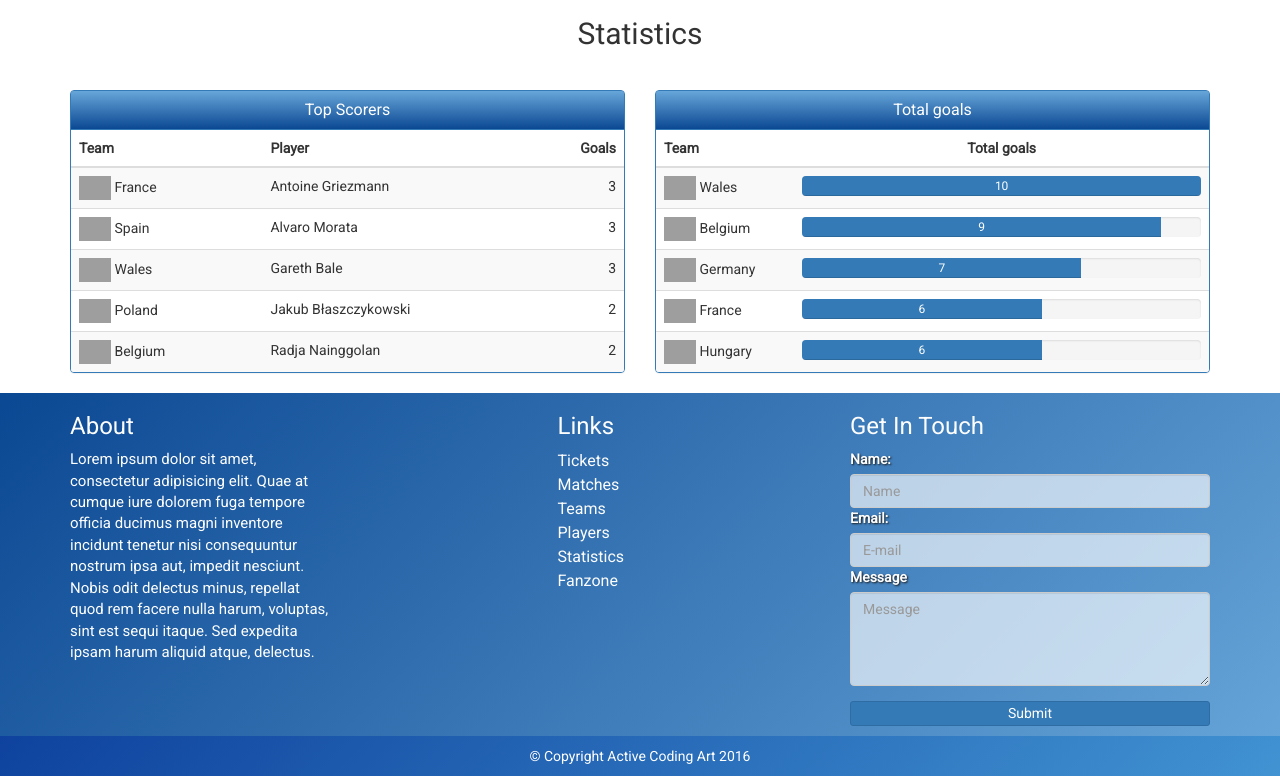
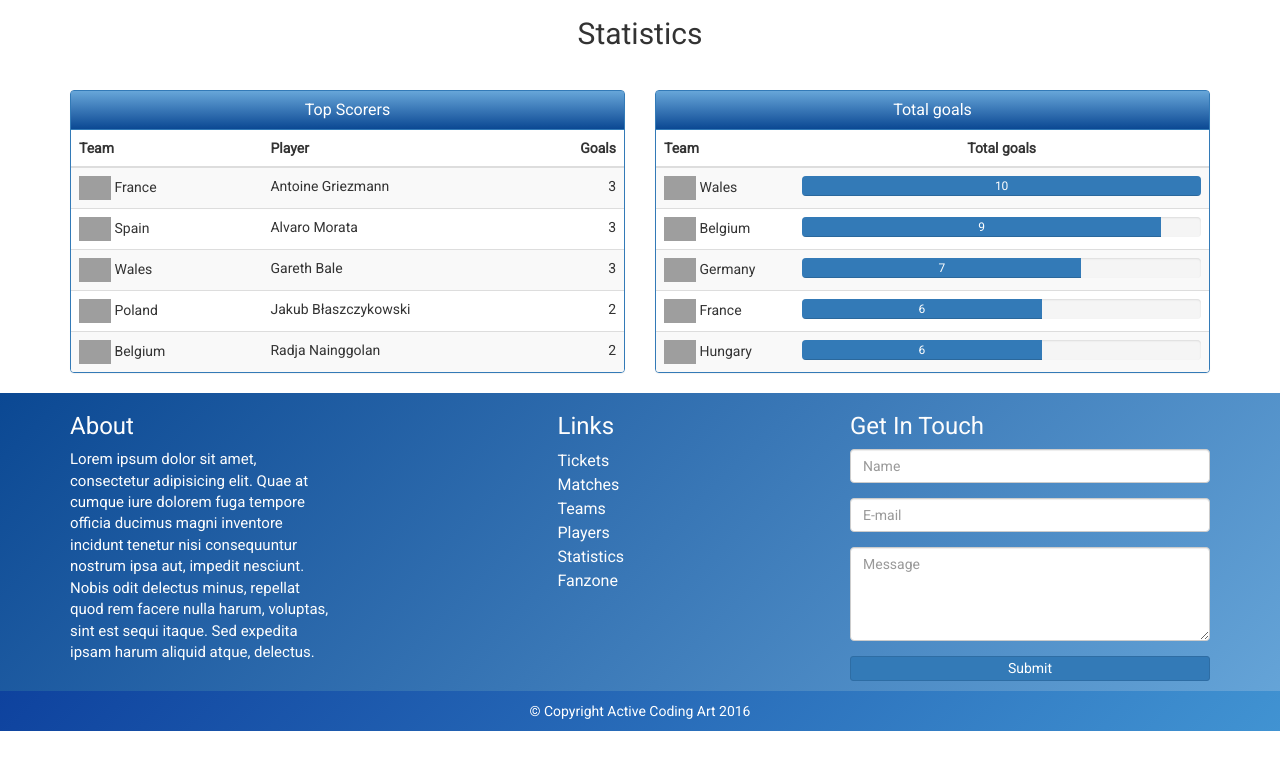
Before and after one commit to activecodingart/project-euro-2016, a website: page index.html in a window 1280 px wide. Shown: the part 1734-2510 px from the top of the page. After the commit the page ends 2465 px from the top, so only its background shows below. Drawn offline with nearby package versions, Linux system fonts and the light colour scheme; grey boxes are pictures that could not be loaded.

Commit message:
Fix Contact Form

```diff
--- a/index.html
+++ b/index.html
@@ -293,12 +293,9 @@
 			<div class="col-sm-4">
 				<h3 class="text-cente">Get In Touch</h3>
 				<form>
-					<label for="name">Name:</label>
 					<input type="text" class="form-control" id="name" placeholder="Name">
-					<label for="emial">Email:</label>
 					<input type="text" class="form-control" id="email" placeholder="E-mail">
 					<div class="form-group">
-						<label for="message">Message</label>
 						<textarea class="form-control" id="message" rows="4" placeholder="Message"></textarea>
 					</div>
 					<button type="submit" class="btn btn-xs btn-primary btn-block">Submit</button>
--- a/sass/style.sass
+++ b/sass/style.sass
@@ -121,11 +121,11 @@ footer
 	background: linear-gradient(135deg, #0b4893 0%, #67a6d9 100%);
 	color: #fdfdfd
 
-	label
-		text-shadow: 1px 1px 2px #191919
+	.form-control
+		background: rgba(255, 255, 255, 1)
 
-	.form-control
-		background: rgba(255, 255, 255, 0.65)
+	input[type="text"]
+		margin-bottom: 15px
 
 	.btn
 		font-size: 14px
```
Also changed, not shown: css/style.css, style.css (deleted), 1 other file.
